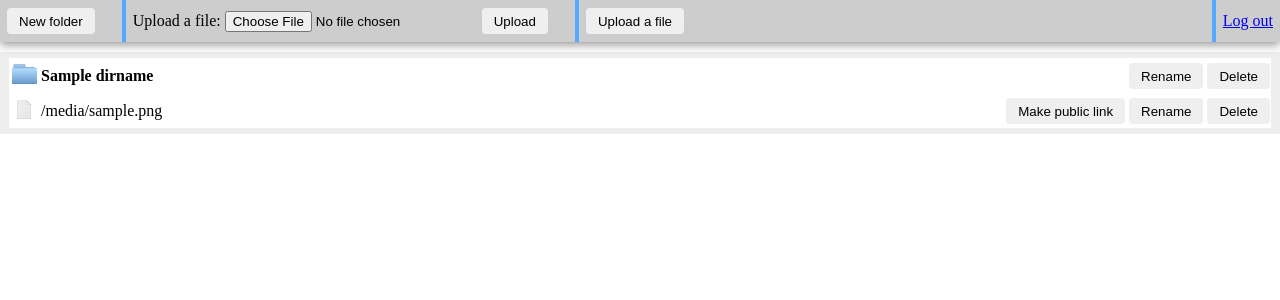
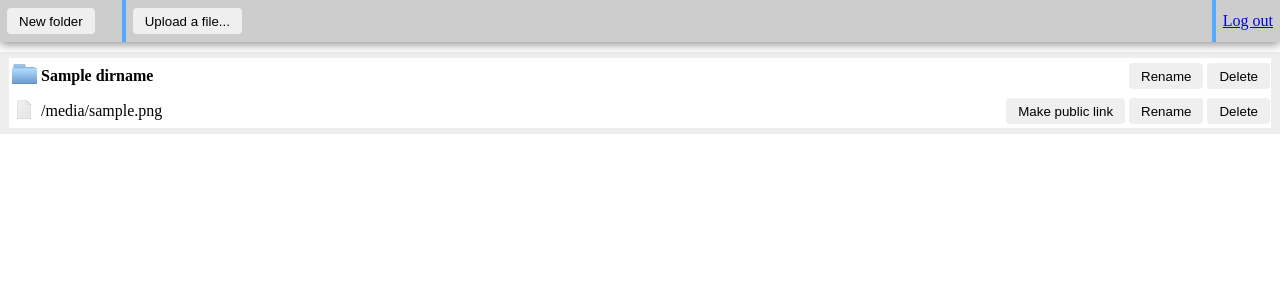
Before and after one commit to Polar-Fox/simple-web-storage, a Flask app: template templates/dirlist.html in a window 1280 px wide. Shown: the top 300 px of the page. Run offline with Flask 2, Linux system fonts and the light colour scheme; the template is opened without the code that fills it: most values are stand-ins (such as "Sample title", 1, 10 or a date in 2020).

Commit message:
Added 'Upload file' dialog.

```diff
--- a/static/js/main.js
+++ b/static/js/main.js
@@ -95,23 +95,32 @@ $(document).ready(function() {
     });
 
     $('#btn_upload').click(function() {
-
-
         vex.dialog.open({
-            // message: 'Select a file',
-            // buttons: [
-            //     $.extend({}, vex.dialog.buttons.OK, { text: 'Upload' }),
-            //     $.extend({}, vex.dialog.buttons.CANCEL, { text: 'Cancel' })
-            // ],
+            message: 'Upload a file:',
+            buttons: [
+                $.extend({}, vex.dialog.buttons.YES, { text: 'Upload' }),
+                $.extend({}, vex.dialog.buttons.NO, { text: 'Cancel' })
+            ],
+            shouldClose: false,
             input:
-                '<span>Upload a file: </span> '+
                 '<form id="upload_form" action="" method="POST" enctype="multipart/form-data"> '+
                 '    <input type="file" name="file"> '+
                 '</form>',
-            callback: function (data) {
+            callback: function(data) {
+                console.log(data);
                 if (data) {
                     $('#upload_form').submit();
                 }
+            },
+            onSubmit: function(e) {
+                var filename = $('#upload_form input[name="file"]').eq(0).val();
+                if (!filename) {
+                    vex.dialog.alert('Choose a file');
+                }
+                else {
+                    $('#upload_form').submit();
+                }
+                e.preventDefault();
             }
         });
 
--- a/templates/dirlist.html
+++ b/templates/dirlist.html
@@ -6,14 +6,7 @@
         <button id="btn_new_directory">New folder</button>
     </div>
     <div class="top_toolbar_block">
-        <span>Upload a file: </span>
-        <form class="upload_form" action="" method="POST" enctype="multipart/form-data">
-            <input type="file" name="file">
-            <input type="submit" value="Upload">
-        </form>
-    </div>
-    <div class="top_toolbar_block">
-        <button id="btn_upload">Upload a file</button>
+        <button id="btn_upload">Upload a file...</button>
     </div>
     <div class="top_toolbar_block right">
         <a href="/logout">Log out</a>
```
